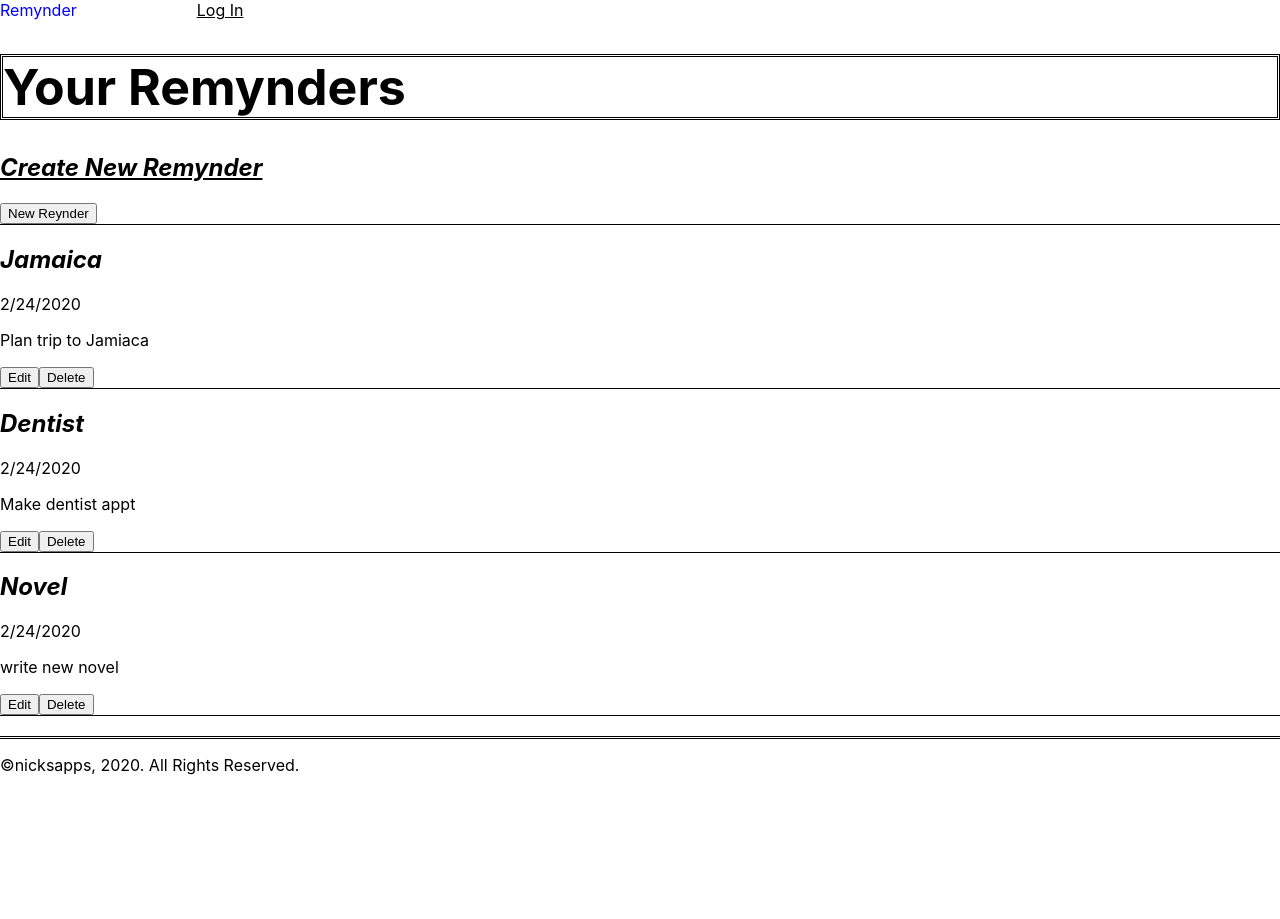
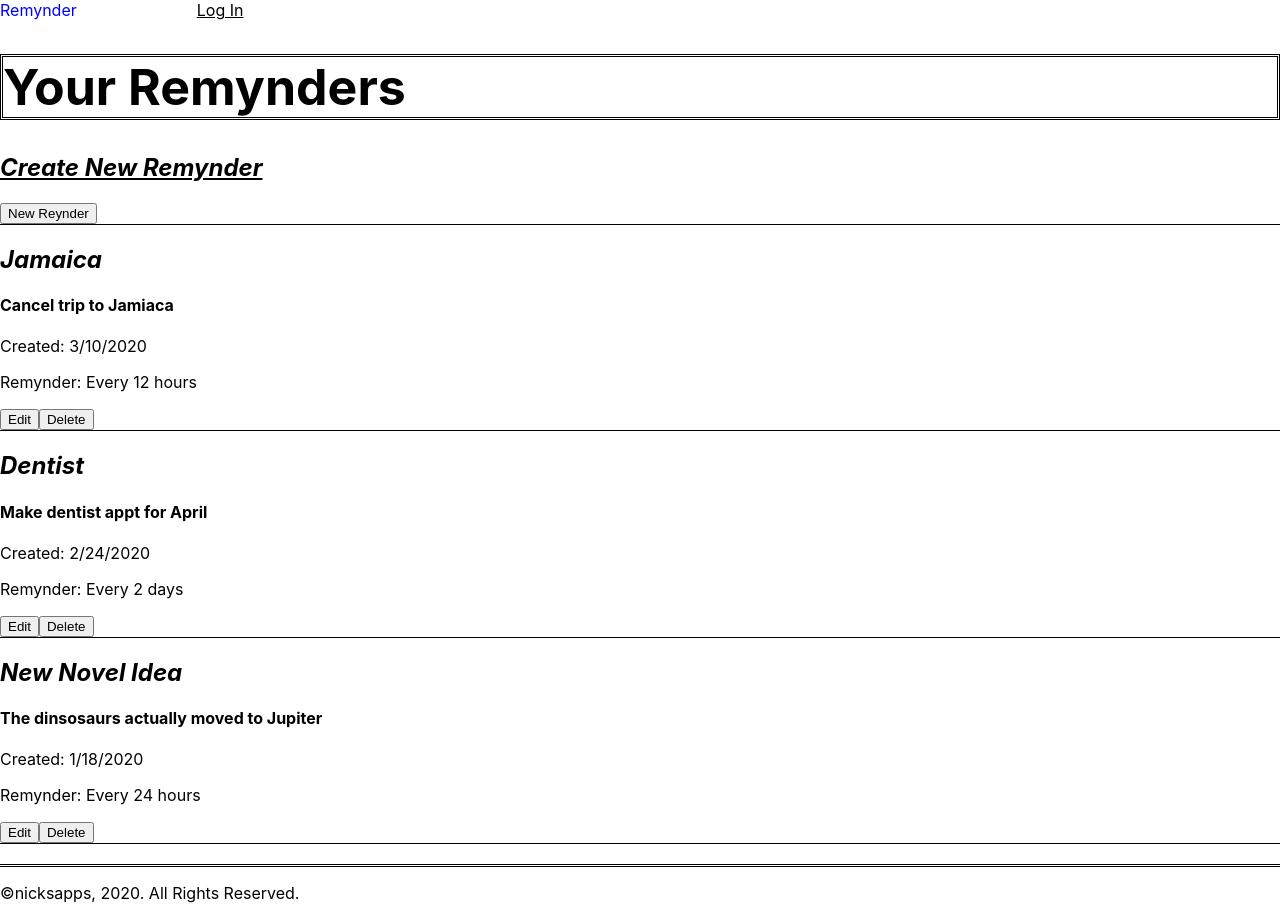
Before and after one commit to nickwilliams4/remynder-app, a React (Create React App) app: page /NotePage in a window 1280 px wide. Before the commit the page ends 800 px from the top, so only its background shows below. Built offline with nearby package versions, Linux system fonts and the light colour scheme.

Commit message:
updated static version

```diff
--- a/src/App/App.js
+++ b/src/App/App.js
@@ -13,18 +13,21 @@ export default class App extends Component {
   state = {
     notes: [{id: "1",
             "title": "Jamaica",
-            "content": "Plan trip to Jamiaca",
-            created: "2/24/2020"
+            "content": "Cancel trip to Jamiaca",
+            created: "3/10/2020",
+            "remynder": "Every 12 hours"
   },
   {id: "2",
   "title": "Dentist",
-  "content": "Make dentist appt",
-  created: "2/24/2020"
+  "content": "Make dentist appt for April",
+  created: "2/24/2020",
+  "remynder": "Every 2 days"
 },
 {id: "3",
-            "title": "Novel",
-            "content": "write new novel",
-            created: "2/24/2020"
+            "title": "New Novel Idea",
+            "content": "The dinsosaurs actually moved to Jupiter",
+            created: "1/18/2020",
+            "remynder": "Every 24 hours"
   }
 ]
   };
--- a/src/NotePage/NotePage.js
+++ b/src/NotePage/NotePage.js
@@ -22,9 +22,10 @@ export default class NotePage extends Component {
           {this.props.notes.map(note =>  <section>
               <header>
                 <h2>{note.title}</h2>
-                <p>{note.created}</p>
+                <h4>{note.content}</h4>
+                <p>Created: {note.created}</p>
+                <p>Remynder: {note.remynder}</p>
               </header>
-              <p>{note.content}</p>
               <button>Edit</button>
               <button>Delete</button>
             </section>)}
```
